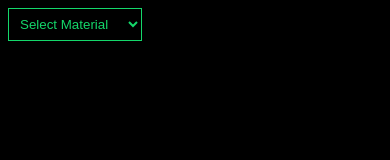
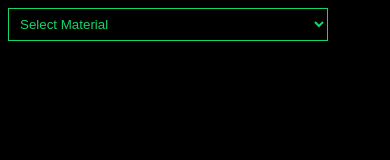
Before and after one commit to designerjason/junkboy3000, a website: page docs/index.html in a window 390 px wide. Drawn offline with Linux system fonts and the light colour scheme.

Commit message:
fixed viewport for mobile, style tweaks on select

```diff
--- a/docs/assets/css/style.css
+++ b/docs/assets/css/style.css
@@ -1 +1 @@
-:root{--pipgreen: #14d76a}body{background-color:#000;color:var(--pipgreen);font-family:'Arial', sans-serif;font-size:16px}select{background-color:transparent;border:1px solid var(--pipgreen);color:var(--pipgreen);font-family:'Arial', sans-serif;padding:7px}select option:not(disabled){color:#000}thead tr{border-bottom:1px solid var(--pipgreen)}th{text-align:left}th,td{padding:8px}table{border-collapse:collapse;font-size:.8rem}
+:root{--pipgreen: #14d76a}body{background-color:#000;color:var(--pipgreen);font-family:'Arial', sans-serif;font-size:16px}select{background-color:transparent;border:1px solid var(--pipgreen);color:var(--pipgreen);font-family:'Arial', sans-serif;max-width:320px;padding:7px;width:100%}select option:not(disabled){color:#000}thead tr{border-bottom:1px solid var(--pipgreen)}th{text-align:left}th,td{padding:8px}table{border-collapse:collapse;font-size:.8rem}
--- a/docs/index.html
+++ b/docs/index.html
@@ -6,6 +6,7 @@
         <link rel="icon" type="image/png" sizes="32x32" href="favicon-32x32.png">
         <link rel="icon" type="image/png" sizes="16x16" href="favicon-16x16.png">
         <link rel="manifest" href="site.webmanifest">
+        <meta name="viewport" content="width=device-width, initial-scale=1.0">
     </head>
     <body>
 
--- a/package.json
+++ b/package.json
@@ -5,7 +5,7 @@
   "main": "index.js",
   "scripts": {
     "start": "npm-run-all --parallel build:js build:css",
-    "build:css": "node-sass -o docs/assets/css dist/assets/css/style.scss --output-style compressed",
+    "build:css": "node-sass -o docs/assets/css dist/assets/sass/style.scss --output-style compressed",
     "build:js": "uglifyjs dist/assets/js/main.js -o docs/assets/js/scripts.min.js"
   },
   "author": "",
```
Also changed, not shown: dist/assets/sass/style.scss.
